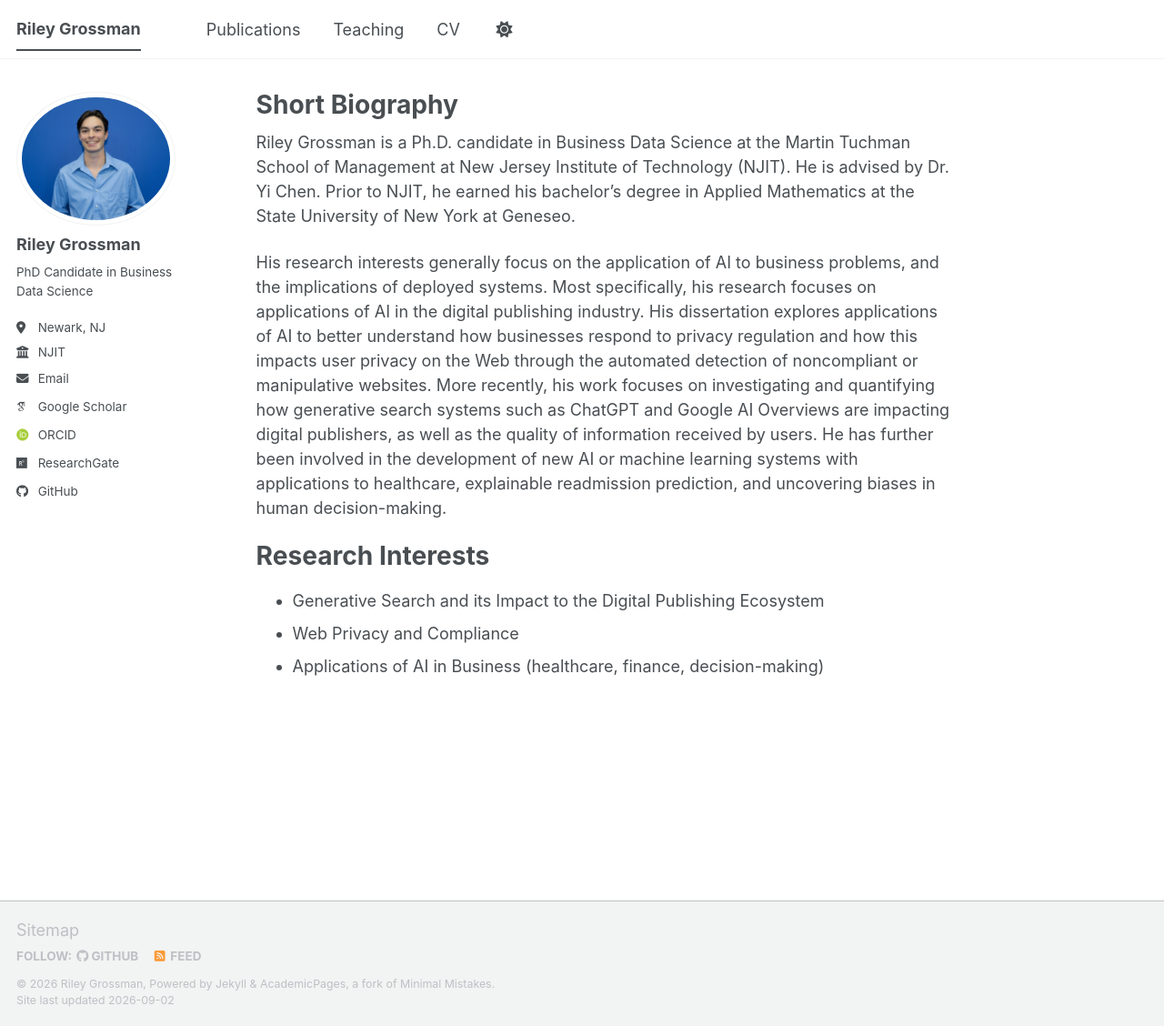
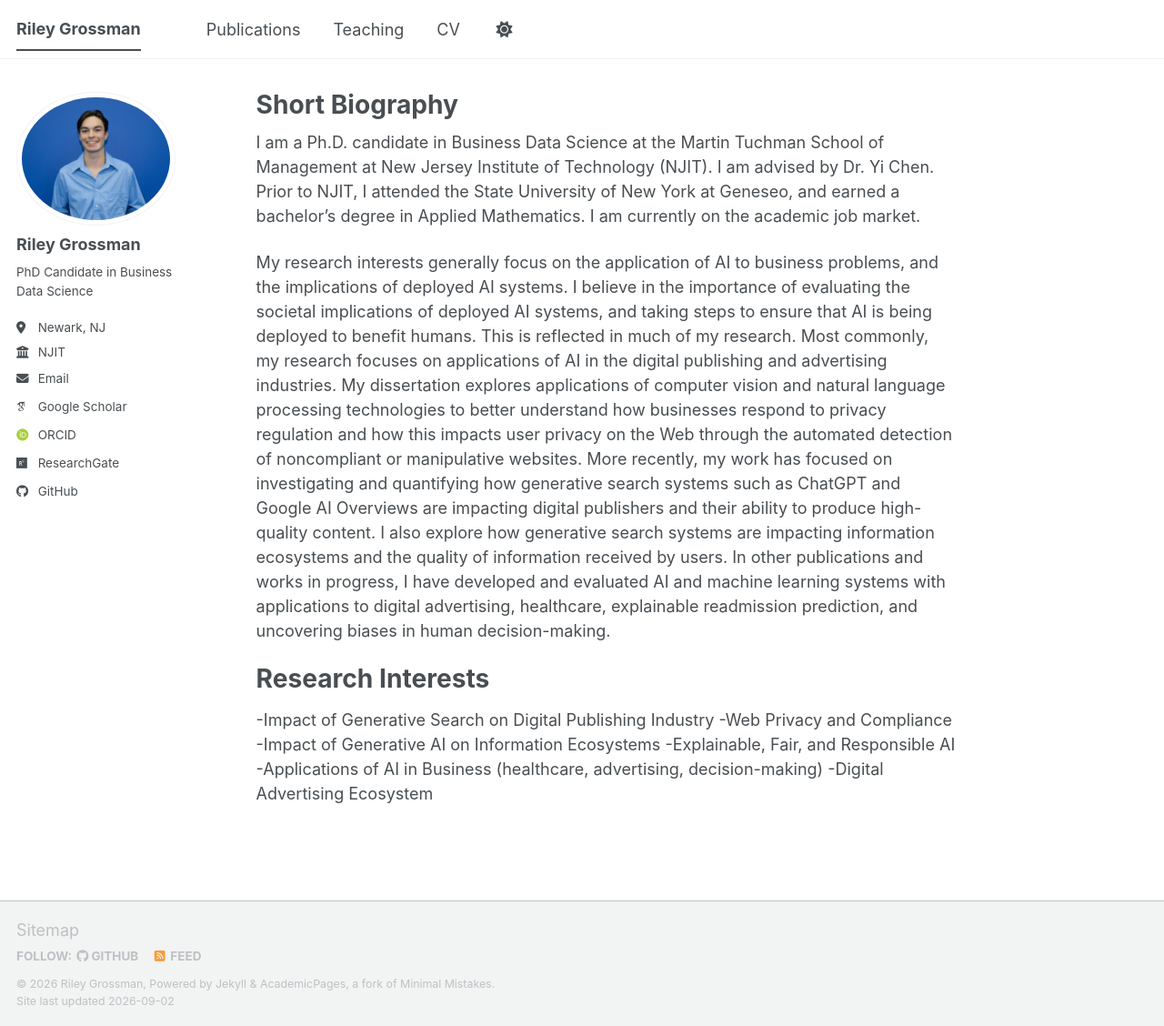
Before and after one commit to rag24/rag24.github.io, a Jekyll site: the page built from _pages/about.md, in a window 1280 px wide and 1128 px high. Shown: the whole window at 91% size. Built offline with Jekyll 4.4.1, drawn with Linux system fonts in a browser that asks for light colours; some web fonts are replaced; a script bundle is joined from its source files by our own code; library files that are not in the unit come from our copies.

Commit message:
Update about.md

```diff
--- a/_pages/about.md
+++ b/_pages/about.md
@@ -7,15 +7,17 @@ redirect_from:
   - /about.html
 ---
 
-Riley Grossman is a Ph.D. candidate in Business Data Science at the Martin Tuchman School of Management at New Jersey Institute of Technology (NJIT). He is advised by Dr. Yi Chen. Prior to NJIT, he earned his bachelor's degree in Applied Mathematics at the State University of New York at Geneseo.
+I am a Ph.D. candidate in Business Data Science at the Martin Tuchman School of Management at New Jersey Institute of Technology (NJIT). I am advised by Dr. Yi Chen. Prior to NJIT, I attended the State University of New York at Geneseo, and earned a bachelor's degree in Applied Mathematics. I am currently on the academic job market.
 
-His research interests generally focus on the application of AI to business problems, and the implications of deployed systems. Most specifically, his research focuses on applications of AI in the digital publishing industry. His dissertation explores applications of AI to better understand how businesses respond to privacy regulation and how this impacts user privacy on the Web through the automated detection of noncompliant or manipulative websites. More recently, his work focuses on investigating and quantifying how generative search systems such as ChatGPT and Google AI Overviews are impacting digital publishers, as well as the quality of information received by users. He has further been involved in the development of new AI or machine learning systems with applications to healthcare, explainable readmission prediction, and uncovering biases in human decision-making.
+My research interests generally focus on the application of AI to business problems, and the implications of deployed AI systems. I believe in the importance of evaluating the societal implications of deployed AI systems, and taking steps to ensure that AI is being deployed to benefit humans. This is reflected in much of my research. Most commonly, my research focuses on applications of AI in the digital publishing and advertising industries. My dissertation explores applications of computer vision and natural language processing technologies to better understand how businesses respond to privacy regulation and how this impacts user privacy on the Web through the automated detection of noncompliant or manipulative websites. More recently, my work has focused on investigating and quantifying how generative search systems such as ChatGPT and Google AI Overviews are impacting digital publishers and their ability to produce high-quality content. I also explore how generative search systems are impacting information ecosystems and the quality of information received by users. In other publications and works in progress, I have developed and evaluated AI and machine learning systems with applications to digital advertising, healthcare, explainable readmission prediction, and uncovering biases in human decision-making.
 
 
 
 Research Interests
 ======
-
-- Generative Search and its Impact to the Digital Publishing Ecosystem
-- Web Privacy and Compliance
-- Applications of AI in Business (healthcare, finance, decision-making)
+-Impact of Generative Search on Digital Publishing Industry
+-Web Privacy and Compliance
+-Impact of Generative AI on Information Ecosystems
+-Explainable, Fair, and Responsible AI
+-Applications of AI in Business (healthcare, advertising, decision-making)
+-Digital Advertising Ecosystem
```
